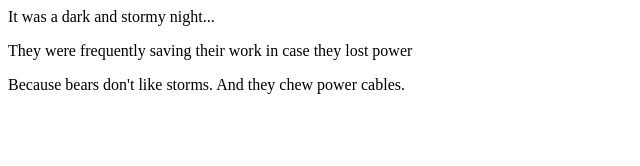
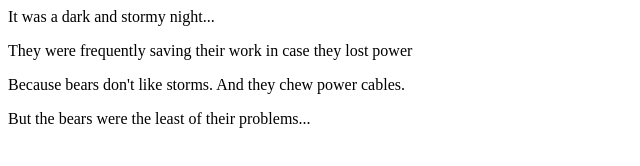
Before and after one commit to heympace/fireside-story, a plain HTML site: page index.html in a window 1280 px wide. Shown: the whole page, without its empty margins (0-640 px from the left). Drawn offline with Linux system fonts and the light colour scheme.

Commit message:
Added fourth line to main branch

```diff
--- a/index.html
+++ b/index.html
@@ -6,5 +6,6 @@
         <p>It was a dark and stormy night...</p>
         <p>They were frequently saving their work in case they lost power</p>
         <p>Because bears don't like storms. And they chew power cables.</p>
+        <p>But the bears were the least of their problems...</p>
     </body>
 </html>
```
